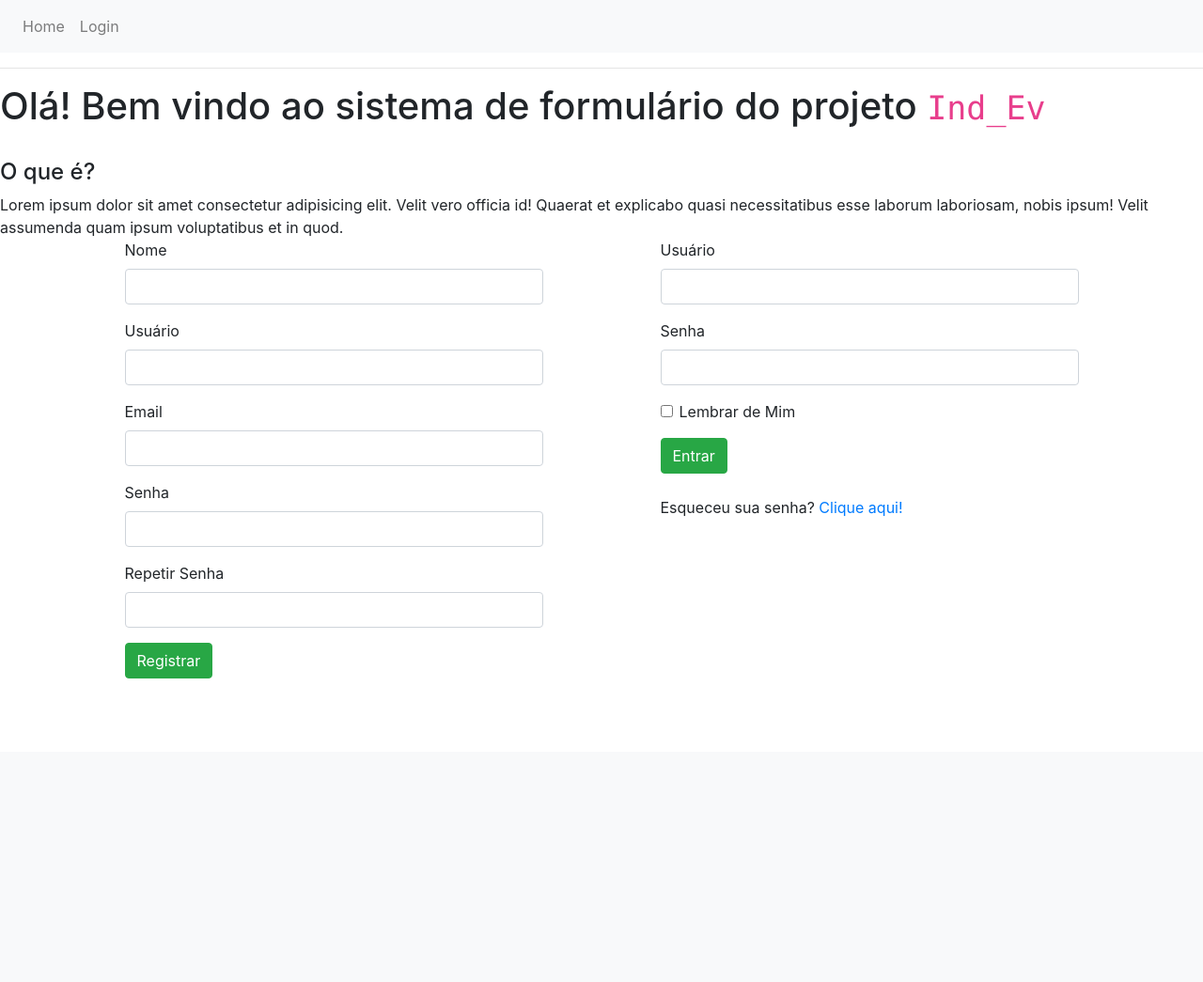
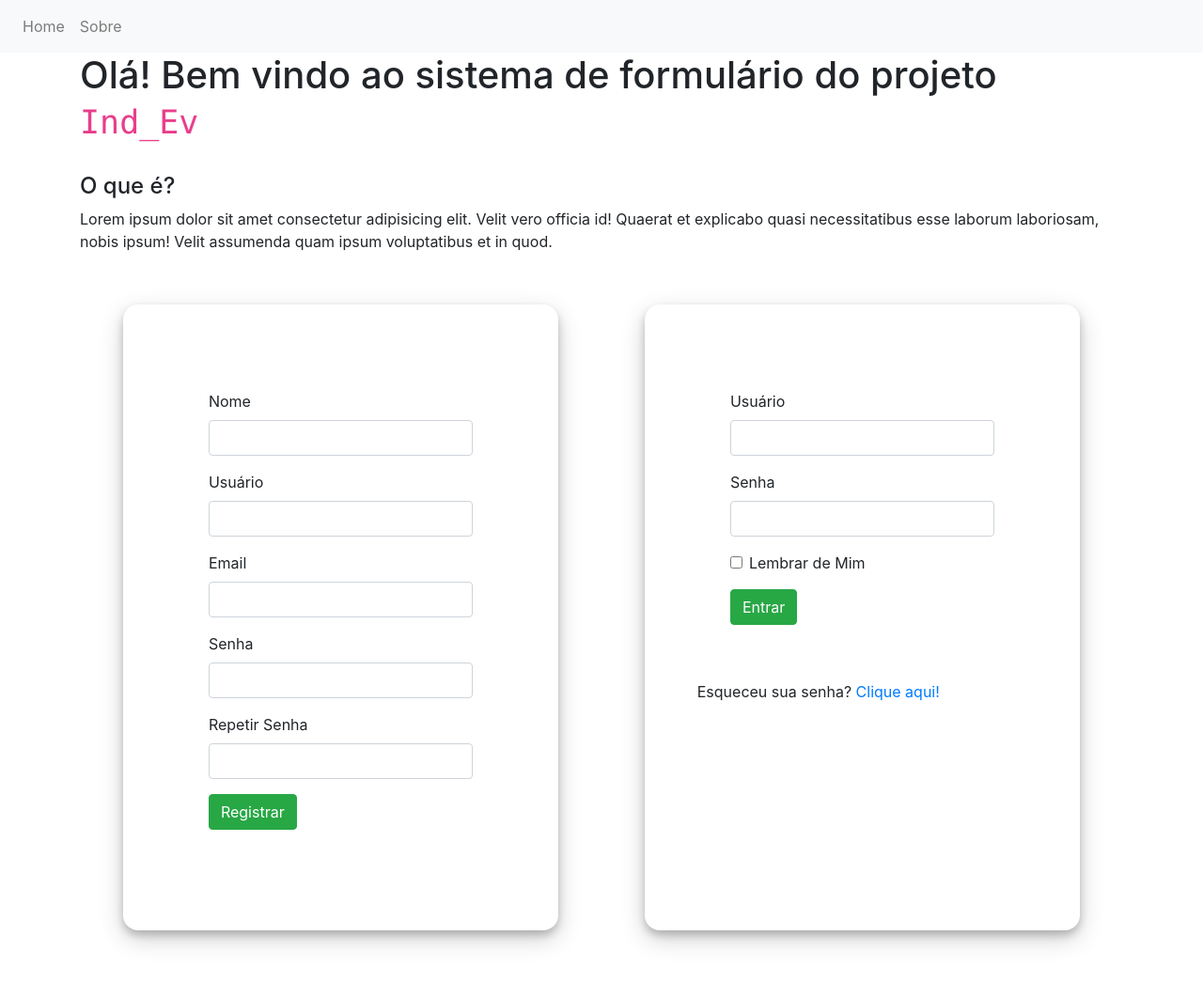
Before and after one commit to danbailo/ind_evasao, a Flask app: page / in a window 1280 px wide. Shown: the whole page at 94% size. Before the commit the page ends 722 px from the top, so only its background shows below. Run offline with Flask 2, Linux system fonts and the light colour scheme; parts of the project's set-up code (start-up, migrations or seed data) failed here and were passed over; some libraries are stand-ins or nearby versions.

Commit message:
added new styles css and restructured base template

```diff
--- a/src/app/templates/base.html
+++ b/src/app/templates/base.html
@@ -11,12 +11,12 @@
     {% endif %}
 
     <link rel="stylesheet" href="{{ url_for('static', filename='css/bootstrap.css') }}">
+    <link rel="stylesheet" href="{{ url_for('static', filename='css/styles.css') }}">
 
 </head>
 <body>
 
     {% block navbar %}
-
         <nav class="navbar navbar-expand-lg navbar-light bg-light">
             <!-- <a class="navbar-brand" href="#">Navbar</a> -->
             <button class="navbar-toggler" type="button" data-toggle="collapse" data-target="#navbarNavAltMarkup" aria-controls="navbarNavAltMarkup" aria-expanded="false" aria-label="Toggle navigation">
@@ -24,37 +24,20 @@
             </button>
             <div class="collapse navbar-collapse" id="navbarNavAltMarkup">
               <div class="navbar-nav">
-
                 <a class="nav-item nav-link {{ 'active' if request.path == url_for('index') else '' }}" href=" {{ url_for('index') }}">Home</a>
-                {% if current_user.is_anonymous %}
-                    <a class="nav-item nav-link {{ 'active' if request.path == url_for('login') else '' }}" href=" {{ url_for('login') }}">Login</a>
-                {% else %}
-                    <a class="nav-item nav-link {{ 'active' if request.path == url_for('logout') else '' }}" href=" {{ url_for('logout') }}">Logout</a>
+                <a class="nav-item nav-link {{ 'active' if request.path == url_for('index') else '' }}" href=" {{ url_for('index') }}">Sobre</a>
+                {% if not current_user.is_anonymous %}
+                    <a class="nav-item nav-link" href=" {{ url_for('logout') }}">Logout</a>
                 {% endif %}
-
               </div>
             </div>
           </nav>
-
     {% endblock %}
 
-    <hr>
-
-    {% block content %}
-        <div class="container-sm">
-
-            {% with messages = get_flashed_messages() %}
-                {% if messages %}
-                    {% for message in messages %}
-                        <div class="alert alert-info" role="alert">{{ message }}</div>
-                    {% endfor %}
-                {% endif %}
-            {% endwith %}
-
-            {# application content needs to be provided in the app_content block #}
-            {% block app_content %}{% endblock %}
-        </div>
-    {% endblock %}
+    <div class="container">
+        {% block content %}
+        {% endblock %}
+    </div>
 
     <script src="{{ url_for('static', filename='js/bootstrap.js') }}"></script>
 
```
